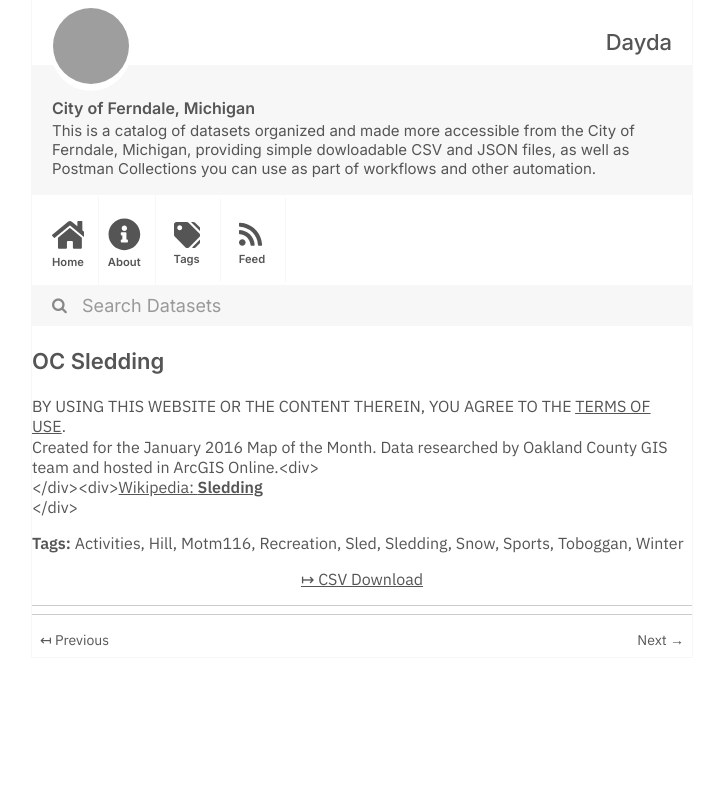
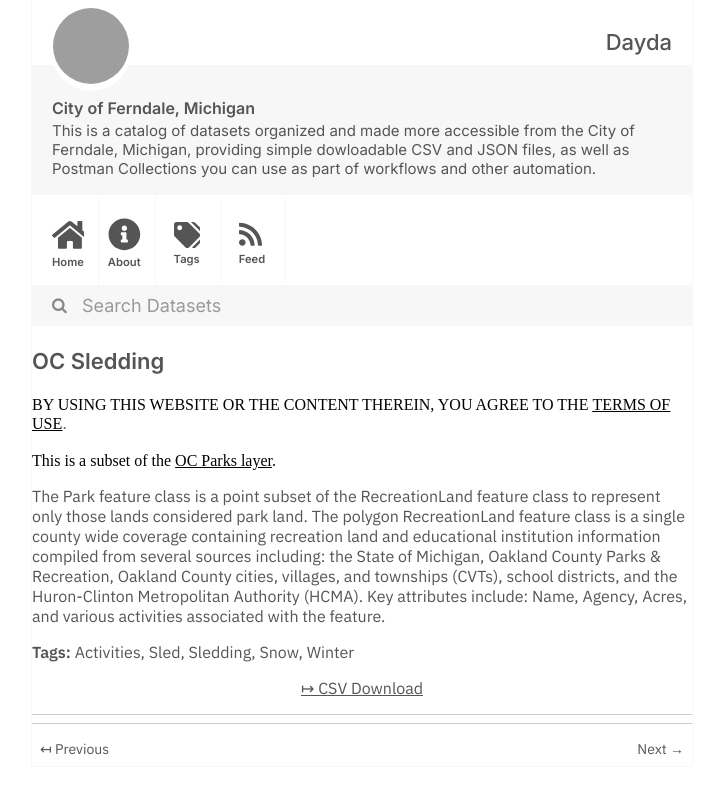
Before and after one commit to dayda-entities/city-of-ferndale-michigan, a Jekyll site: the page built from _posts/2020-11-12-oc-sledding.md, in a window 1280 px wide, cut to the strip 0-794 px from the top of the page. Shown: the whole strip, without its empty margins (278-1001 px from the left). Built offline with Jekyll 4.4.1, drawn with Linux system fonts in a browser that asks for light colours; grey boxes are pictures that could not be loaded.

Commit message:
Publish Data

```diff
--- a/_posts/2020-11-12-oc-sledding.md
+++ b/_posts/2020-11-12-oc-sledding.md
@@ -1,26 +1,21 @@
 ---
 title: OC Sledding
-created: '2020-11-12T12:27:28.383431'
-modified: '2020-11-12T12:27:28.383442'
+created: '2020-11-12T12:25:50.013177'
+modified: '2020-11-12T12:25:50.013184'
 state: active
 type: dataset
 tags:
   - Activities
-  - Hill
-  - Motm116
-  - Recreation
   - Sled
   - Sledding
   - Snow
-  - Sports
-  - Toboggan
   - Winter
 groups:
   - Local Government
 csv_url: >-
-  https://data.ferndalemi.gov/datasets/20bb745f4fb5440cb19b82be02bd22e0_0.csv?outSR=%7B%22latestWkid%22%3A3857%2C%22wkid%22%3A102100%7D
+  https://data.ferndalemi.gov/datasets/ead8c3d7df7142e4b77d97823557b62a_14.csv?outSR=%7B%22latestWkid%22%3A3857%2C%22wkid%22%3A102100%7D
 json_url: ''
 layout: post
 
 ---
-BY USING THIS WEBSITE OR THE CONTENT THEREIN, YOU AGREE TO THE <u><a href='https://www.oakgov.com/open-data-terms'>TERMS OF USE</a></u><span style='font-family: &quot;Avenir Next W01&quot;, &quot;Avenir Next W00&quot;, &quot;Avenir Next&quot;, Avenir, &quot;Helvetica Neue&quot;, Helvetica, Arial, sans-serif; font-size: 17px;'>. </span><span style='font-family: &quot;Avenir Next W01&quot;, &quot;Avenir Next W00&quot;, &quot;Avenir Next&quot;, Avenir, &quot;Helvetica Neue&quot;, Helvetica, Arial, sans-serif; font-size: 17px;'> <br /></span>Created for the January 2016 Map of the Month. Data researched by Oakland County GIS team and hosted in ArcGIS Online.<div><br /></div><div><a href='https://en.wikipedia.org/wiki/Sledding' target='_blank'>Wikipedia: <b>Sledding</b></a><br /></div>
+<div>BY USING THIS WEBSITE OR THE CONTENT THEREIN, YOU AGREE TO THE <u><a href='https://www.oakgov.com/open-data-terms'>TERMS OF USE</a></u><span style='font-family: &quot;Avenir Next W01&quot;, &quot;Avenir Next W00&quot;, &quot;Avenir Next&quot;, Avenir, &quot;Helvetica Neue&quot;, Helvetica, Arial, sans-serif; font-size: 17px;'>. </span><br /></div><div><br /></div><div>This is a subset of the <a href='https://oakgov.maps.arcgis.com/home/item.html?id=e2f3e8a164024f6b82198f25c27ea7bc' target='_blank'>OC Parks layer</a>. </div>The Park feature class is a point subset of the RecreationLand feature class to represent only those lands considered park land. The polygon RecreationLand feature class is a single county wide coverage containing recreation land and educational institution information compiled from several sources including: the State of Michigan, Oakland County Parks &amp; Recreation, Oakland County cities, villages, and townships (CVTs), school districts, and the Huron-Clinton Metropolitan Authority (HCMA). Key attributes include: Name, Agency, Acres, and various activities associated with the feature.
```
